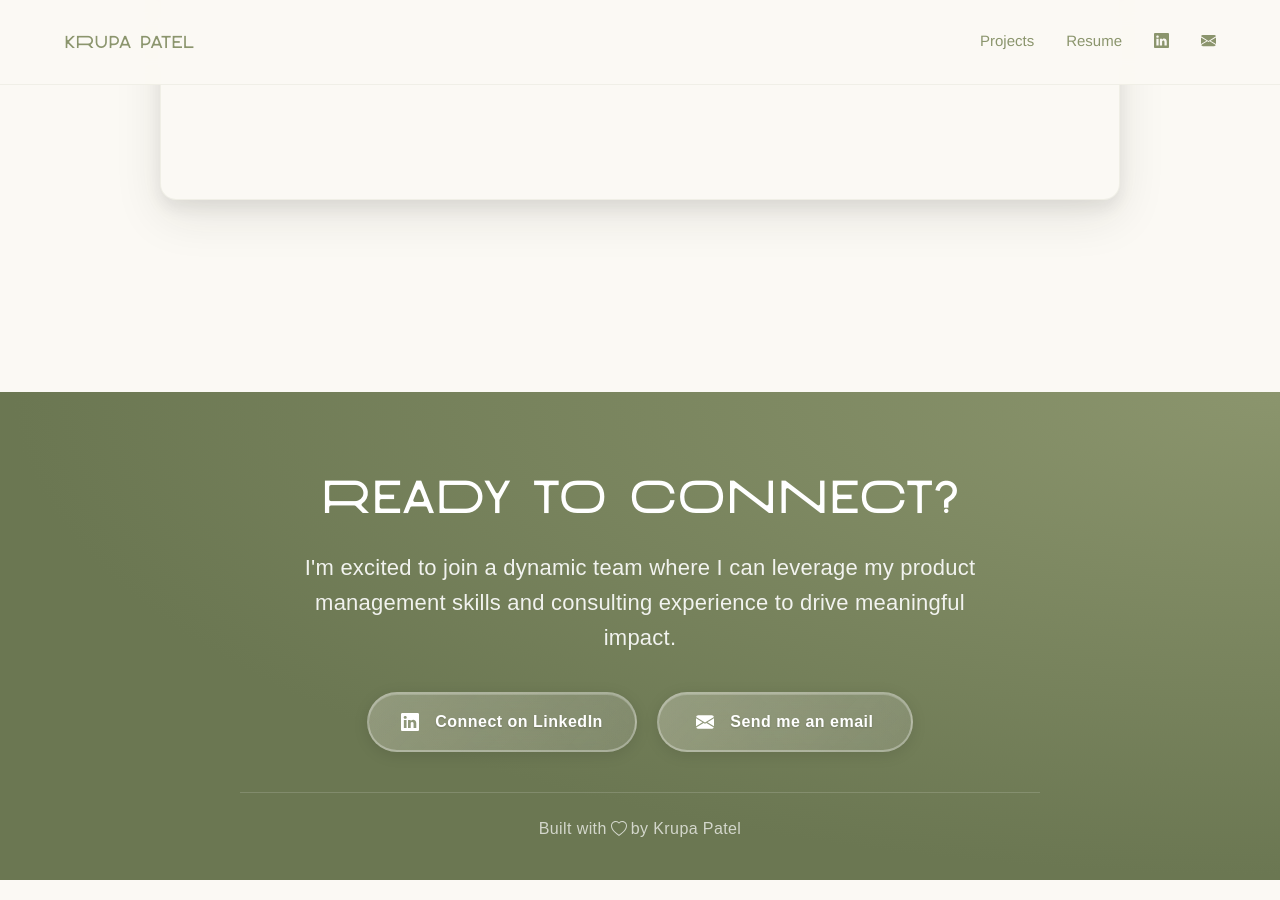
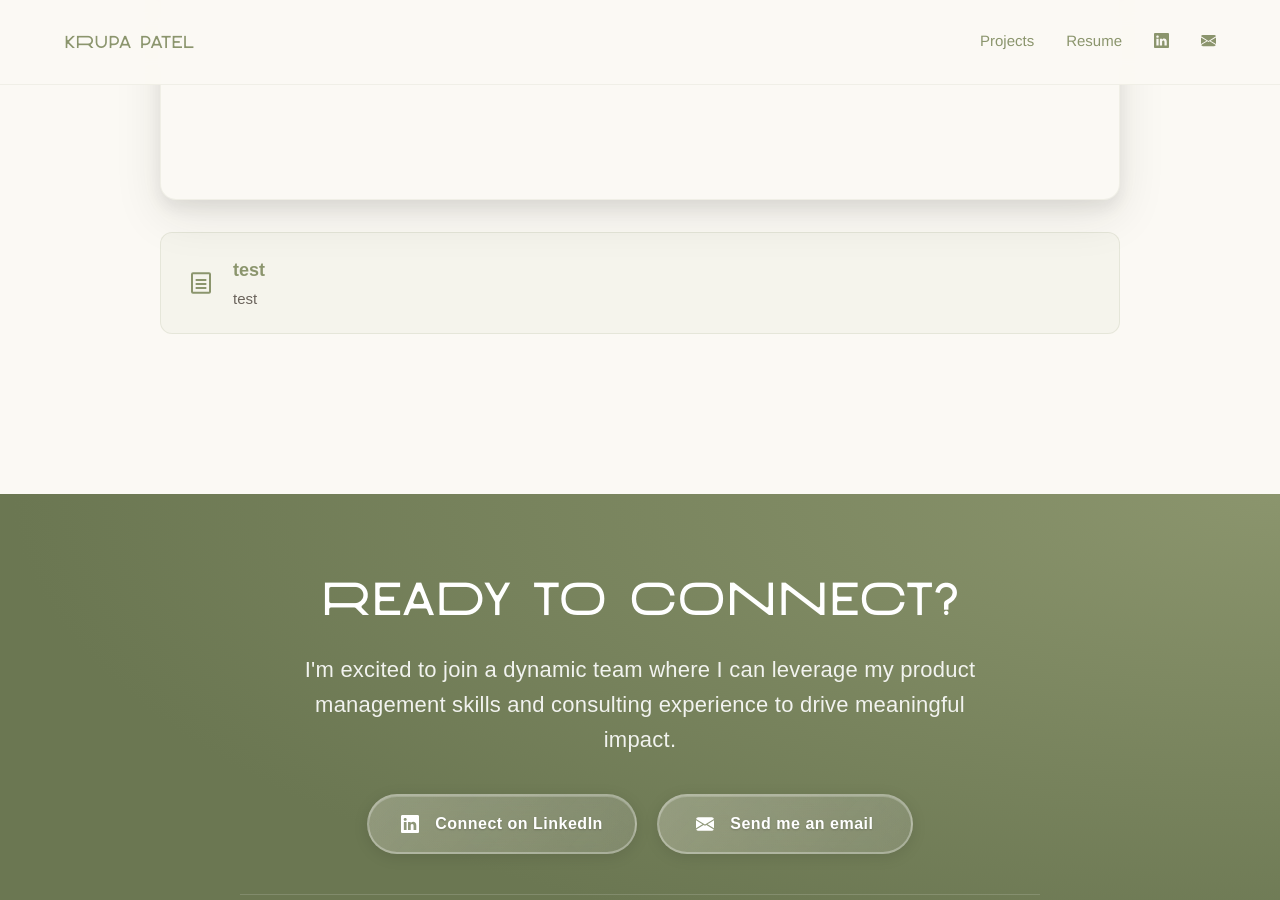
Before and after one commit to krupabpatel/krupa-portfolio, a Jekyll site: the page built from _projects/boyfriend-mode.md, in a window 1280 px wide and 900 px high, scrolled down 874 px. Built offline with Jekyll 4.4.1, drawn with Linux system fonts in a browser that asks for light colours; some web fonts are replaced.

Commit message:
Update Projects "boyfriend-mode" [via-sveltia]

```diff
--- a/_projects/boyfriend-mode.md
+++ b/_projects/boyfriend-mode.md
@@ -8,6 +8,11 @@ role: TODO
 tools:
   - TODO
 media: []
-links: []
+links:
+  - title: test
+    description: test
+    icon_type: document
+    url: /assets/docs/boyfriend_mode_mvp.pdf
+    external: false
 ---
 TODO
```
